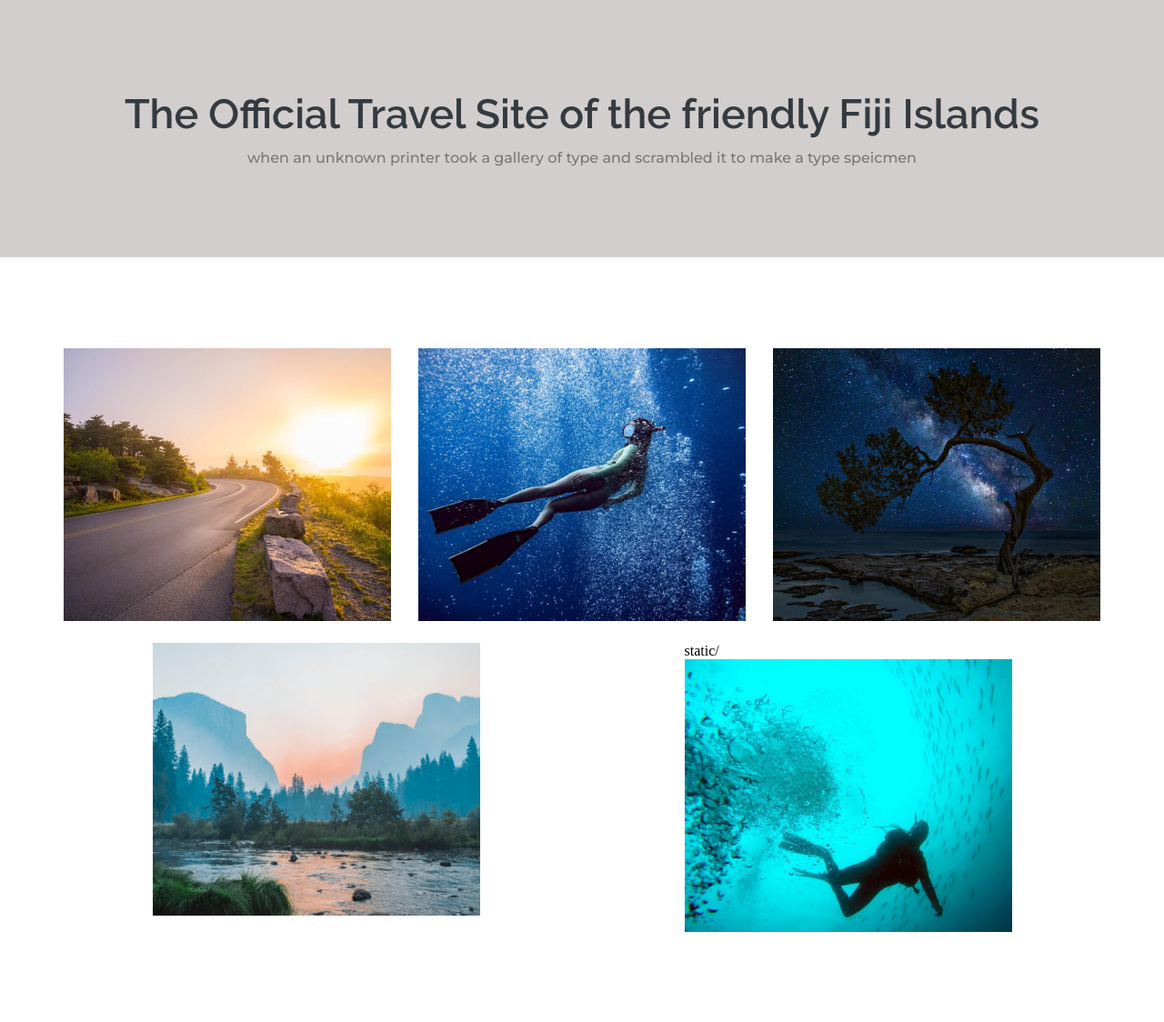
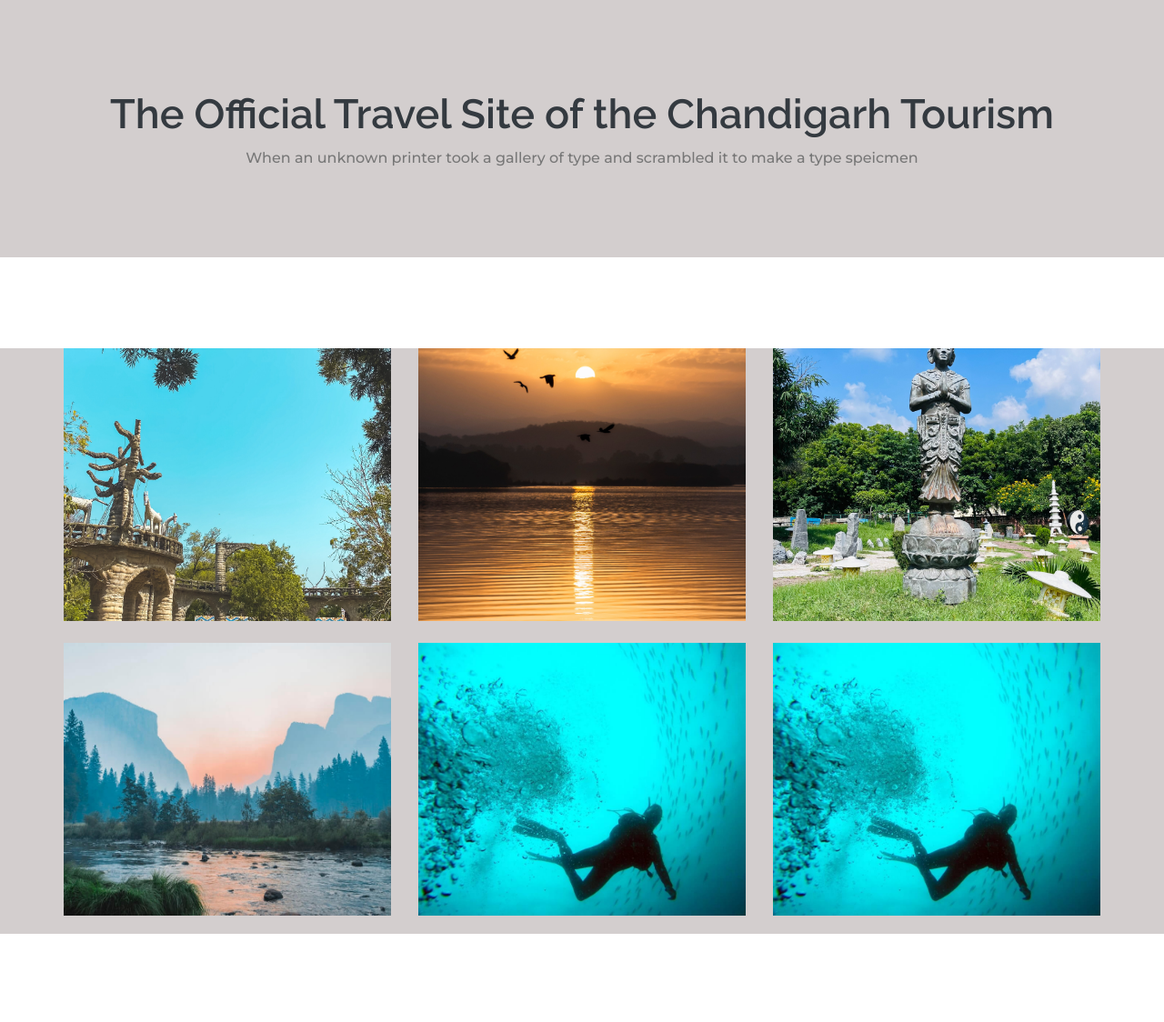
Before and after one commit to ayushk19/Travel-Web, a Django app: page /travel/ in a window 1280 px wide. Shown: the part 801-1925 px from the top of the page at 91% size. Run offline with Django 4.2, Linux system fonts and the light colour scheme.

Commit message:
New Change

```diff
--- a/travel_project/travel/static/index.css
+++ b/travel_project/travel/static/index.css
@@ -200,7 +200,7 @@
     margin-bottom: 100px;
 }
 .slide_1{
-    /* background-image: linear-gradient(rgba(0,0,0,0.5),rgba(0,0,0,0.5)),url(../images/recipe_slides/recipe1.jpg); */
+    background-image: linear-gradient(rgba(0,0,0,0.5),rgba(0,0,0,0.5)),url('images/nature1.jpg');
     background-position: center center;
     background-size: cover;
     background-repeat: no-repeat;
@@ -233,29 +233,29 @@
 }
 
 .slide_2{
-    background-image: linear-gradient(rgba(0,0,0,0.5),rgba(0,0,0,0.5)),url(../images/recipe_slides/recipe1.jpg);
+    background-image: linear-gradient(rgba(0,0,0,0.5),rgba(0,0,0,0.5)),url('images/N1.jpg');
 }
 .slide_3{
-    background-image: linear-gradient(rgba(0,0,0,0.5),rgba(0,0,0,0.5)),url(../images/recipe_slides/recipe2.jpg);
+    background-image: linear-gradient(rgba(0,0,0,0.5),rgba(0,0,0,0.5)),url('images/N1.jpg');
 }
 .slide_4{
-    background-image: linear-gradient(rgba(0,0,0,0.5),rgba(0,0,0,0.5)),url(../images/recipe_slides/recipe3.jpg);
+    background-image: linear-gradient(rgba(0,0,0,0.5),rgba(0,0,0,0.5)),url('images/N1.jpg');
 }
 .slide_5{
-    background-image: linear-gradient(rgba(0,0,0,0.5),rgba(0,0,0,0.5)),url(../images/recipe_slides/recipe4.jpg);
+    background-image: linear-gradient(rgba(0,0,0,0.5),rgba(0,0,0,0.5)),url('images/N1.jpg');
 }
 .slide_6{
-    background-image: linear-gradient(rgba(0,0,0,0.5),rgba(0,0,0,0.5)),url(../images/recipe_slides/recipe5.jpg);
+    background-image: linear-gradient(rgba(0,0,0,0.5),rgba(0,0,0,0.5)),url('images/N1.jpg');
 }
 .slide_7{
-    background-image: linear-gradient(rgba(0,0,0,0.5),rgba(0,0,0,0.5)),url(../images/recipe_slides/recipe6.jpg);
+    background-image: linear-gradient(rgba(0,0,0,0.5),rgba(0,0,0,0.5)),url('images/N1.jpg');
 }
 .slide_8{
-    background-image: linear-gradient(rgba(0,0,0,0.5),rgba(0,0,0,0.5)),url(../images/recipe_slides/recipe7.jpg);
+    background-image: linear-gradient(rgba(0,0,0,0.5),rgba(0,0,0,0.5)),url('images/N1.jpg');
 }
 /* book section */
 #book{
-    background-image: linear-gradient(rgba(0,0,0,0.5),rgba(0,0,0,0.5)),url(../images/explore-bg.jpg);
+    background-image: linear-gradient(rgba(0,0,0,0.5),rgba(0,0,0,0.5)),url('images/N1.jpg');
     background-attachment: fixed;
     background-position: center center;
     background-repeat: no-repeat;
@@ -447,7 +447,7 @@
     line-height: 23px;
     font-size: 14px;
 }
-/* .blog-img-par:before{
+.blog-img-par:before{
     content: "24 March";
     position: absolute;
     right: 0;
@@ -458,7 +458,7 @@
 }
 .blog-img-par{
     position: relative;
-} */
+}
 
 /* Footer  */
 
--- a/travel_project/travel/templates/index.html
+++ b/travel_project/travel/templates/index.html
@@ -5,10 +5,11 @@
     <meta charset="UTF-8">
     <meta http-equiv="X-UA-Compatible" content="IE=edge">
     <meta name="viewport" content="width=device-width, initial-scale=1.0, minimum-scale=1" />
-    <title>Travel Website</title>
+    <title>Visivor</title>
     <link href="https://fonts.googleapis.com/css2?family=Raleway:ital,wght@0,300;0,500;0,600;1,300&display=swap"
         rel="stylesheet">
     {% load static %}
+    <link rel="icon" href="{% static 'images/logo1.1.png' %}">
     <link type="text/css" rel="stylesheet" href="{% static 'index.css'%}">
 </head>
 
@@ -21,12 +22,15 @@
             <div class="menu-par">
                 <div class="logo-par">
                     <a href="index.html">
-                        <h2>Travel</h2>
+                        <img src="{% static 'images/logo1.1.png' %}" alt="" height="80px" width="130px">
+                        <!-- <h2>Visivor</h2> -->
                     </a>
                 </div>
                 <div class="nav">
                     <ul>
-                        <li><a class="menu-hover" href="#">Home</a></li>
+                        <li><a class="menu-hover" href="">Home</a></li>
+                        <li><a class="menu-hover" href="aboutus/">About Us</a></li>
+                        <li><a class="menu-hover" href="">Gallery</a></li>
                         <li><a class="menu-hover" href="contactus/">Contact Us</a></li>
                         <li><a class="menu-hover" href="login/">Login</a></li>
                         <li><a class="menu-hover" href="signup">SignUp</a></li>
@@ -50,7 +54,7 @@
             </div>
             <div class="video">
                 <video id="video" autoplay loop muted>
-                    <source src="{% static 'images/travel-video.mp4'%}" type="video/mp4" />
+                    <source src="{% static 'images/travel-chandigarh.mp4'%}" type="video/mp4" />
                 </video>
             </div>
         </div>
@@ -58,29 +62,32 @@
     <!-- Second Slides Section -->
     <section id="welcome-text" style="background-color: rgb(211, 206, 206);">
         <div class="container">
-            <h2>The Official Travel Site of the friendly Fiji Islands</h2>
-            <p>when an unknown printer took a gallery of type and scrambled it to make a type speicmen</p>
+            <h2>The Official Travel Site of the Chandigarh Tourism</h2>
+            <p>When an unknown printer took a gallery of type and scrambled it to make a type speicmen</p>
         </div>
     </section>
 
     <!-- Gallery Section Starts -->
-    <section id="gallery">
+    <section id="gallery" style="background-color: rgb(211, 206, 206);">
         <div class="container">
             <div class="row">
                 <div class="filter-gal-par">
                     <div class="gallery-item filter diving">
-                        <img src="{% static 'images/nature1.jpg' %}">
+                        <img src="{% static 'images/Rockgarden.jpg' %}">
                     </div>
                     <div class="gallery-item filter diving">
-                        <img src="{% static 'images/diving1.jpg' %}" alt="" class="img-responsive">
+                        <img src="{% static 'images/sukhnalake.jpg' %}" alt="" class="img-responsive">
                     </div>
                     <div class="gallery-item filter diving">
-                        <img src="{% static 'images/nature3.jpg' %}" alt="" class="img-responsive">
+                        <img src="{% static 'images/japanese.jpg' %}" alt="" class="img-responsive">
                     </div>
                     <div class="gallery-item filter health">
                         <img src="{% static 'images/nature2.jpg' %}" alt="" class="img-responsive">
                     </div>
-                    <div class="gallery-item filter health">static/
+                    <div class="gallery-item filter health">
+                        <img src="{% static 'images/diving3.jpg' %}" alt="" class="img-responsive">
+                    </div>
+                    <div class="gallery-item filter health">
                         <img src="{% static 'images/diving3.jpg' %}" alt="" class="img-responsive">
                     </div>
                     </div>
@@ -97,7 +104,7 @@
             <div class="owl-carousel owl-theme">
                 <div class="item">
                     <div class="owl-img-par">
-                        <img src="images/slider/bangcok.jpg" alt="" class="img-responsive" />
+                        <img src="images/nature2.jpg" alt="" class="img-responsive" />
                         <div class="owl-img-info">
                             <h3>Bangkok</h3>
                             <p>THAILAND</p>
@@ -149,21 +156,21 @@
         <div class="container">
             <div class="footer-par">
                 <div class="footer-1 ">
-                    <h3 class="footer-logo-h">Travel</h3>
+                    <h3 class="footer-logo-h">Visivor</h3>
                 </div>
                 <div class="footer-1 footer-info">
-                    <h3>Tourism Fiji</h3>
+                    <h3>Tourism Chandigarh</h3>
                     <ul>
                         <li><a href="">Tourism </a></li>
-                        <li><a href="">Tourism Fiji nature</a></li>
-                        <li><a href="">Tourism Fiji Three</a></li>
+                        <li><a href="">Tourism Chandigarh nature</a></li>
+                        <li><a href="">Tourism Views</a></li>
                     </ul>
                 </div>
                 <div class="footer-1 footer-info">
                     <h3>Find Your Happy</h3>
                     <ul>
                         <li><a href="">Places</a></li>
-                        <li><a href="">Tourism Spots</a></li>
+                        <li><a href="">Tourism Stays</a></li>
                         <li><a href="">Tourism gallery</a></li>
                     </ul>
                 </div>
@@ -171,12 +178,12 @@
                     <h3>Need Help?</h3>
                     <ul>
                         <li><a href="">Contact Us</a></li>
-                        <li><a href="">Call</a></li>
+                        <li><a href="">About Us</a></li>
                     </ul>
                 </div>
             </div>
         </div>
-        <p class="copyright">Created By Ayush</p>
+        <p class="copyright">Created By Ayush & Group</p>
     </footer>
 </body>
 
```
Also changed, not shown: travel_project/db.sqlite3, travel_project/travel/static/images/Rockgarden.jpg (added), travel_project/travel/static/images/japanese.jpg (added), travel_project/travel/static/images/logo1.1.png (added), travel_project/travel/static/images/logo1.png (added), travel_project/travel/static/images/sukhnalake.jpg (added), 2 other files.
